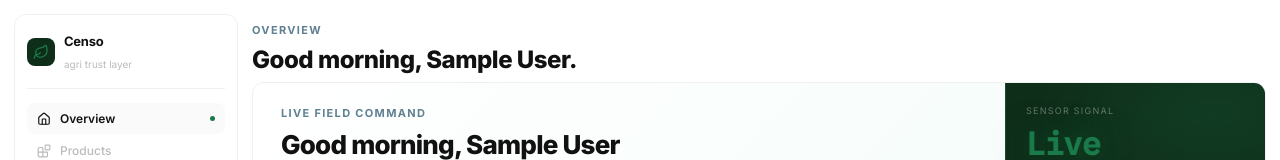
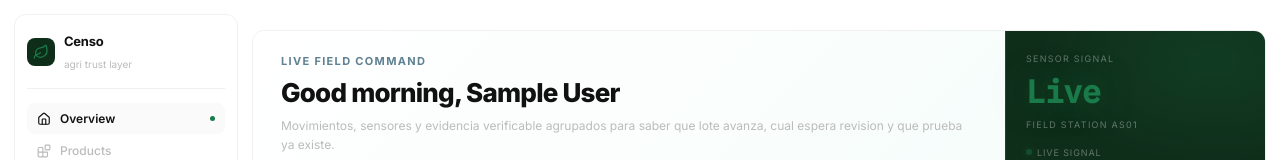
Before and after one commit to EstebanCanales/cenzo, a Next.js app in the folder apps/web/: page /dashboard in a window 1280 px wide. Shown: the top 160 px of the page. Built offline with nearby package versions, Linux system fonts and the light colour scheme; no server answers; sample sign-in values are in the browser's storage.

Commit message:
design: hide overview page header — greeting lives in command surface

```diff
--- a/apps/web/app/dashboard/page.tsx
+++ b/apps/web/app/dashboard/page.tsx
@@ -17,6 +17,7 @@
       description="Visibilidad clara sobre lotes, validaciones y calidad a medida que el producto avanza."
       eyebrow="Overview"
       heading={`${greeting}, ${user}.`}
+      hideHeader
       variant="overview"
     >
       <section className="command-surface">
--- a/apps/web/components/dashboard/lab-shell.tsx
+++ b/apps/web/components/dashboard/lab-shell.tsx
@@ -8,6 +8,7 @@
   eyebrow: string;
   description: string;
   variant?: "default" | "overview" | "products" | "graphs";
+  hideHeader?: boolean;
   actions?: ReactNode;
   children: ReactNode;
 };
@@ -17,6 +18,7 @@
   eyebrow,
   description,
   variant = "default",
+  hideHeader = false,
   actions,
   children,
 }: LabShellProps) {
@@ -24,6 +26,7 @@
     <div className={cn("lab-layout", variant !== "default" && `lab-layout--${variant}`)}>
       <AppSidebar />
       <main className="lab-main">
+        {!hideHeader && (
           <header className="lab-header">
             <div className="lab-header__copy">
               <p className="lab-kicker">{eyebrow}</p>
@@ -32,6 +35,7 @@
             </div>
             {actions ? <div className="lab-header__actions">{actions}</div> : null}
           </header>
+        )}
         <div className="lab-content">{children}</div>
       </main>
     </div>
```
Lines whose indentation alone changed are shown as unchanged.
